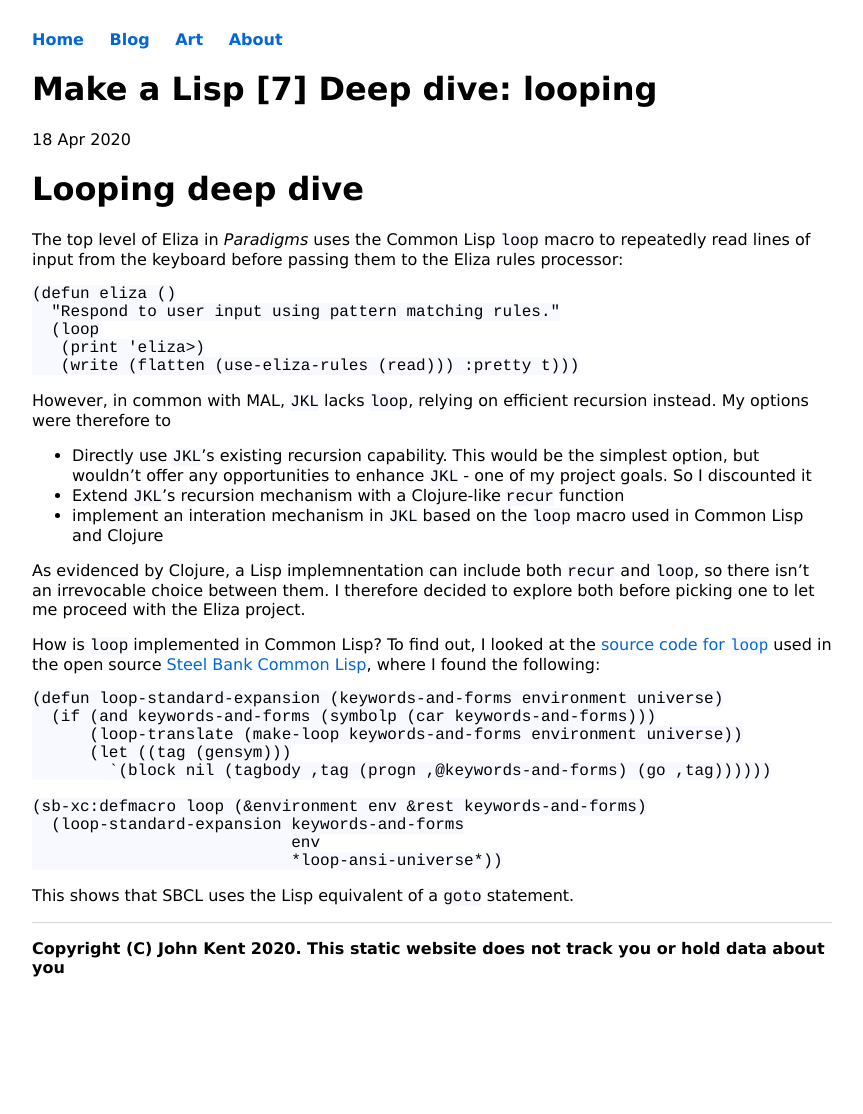
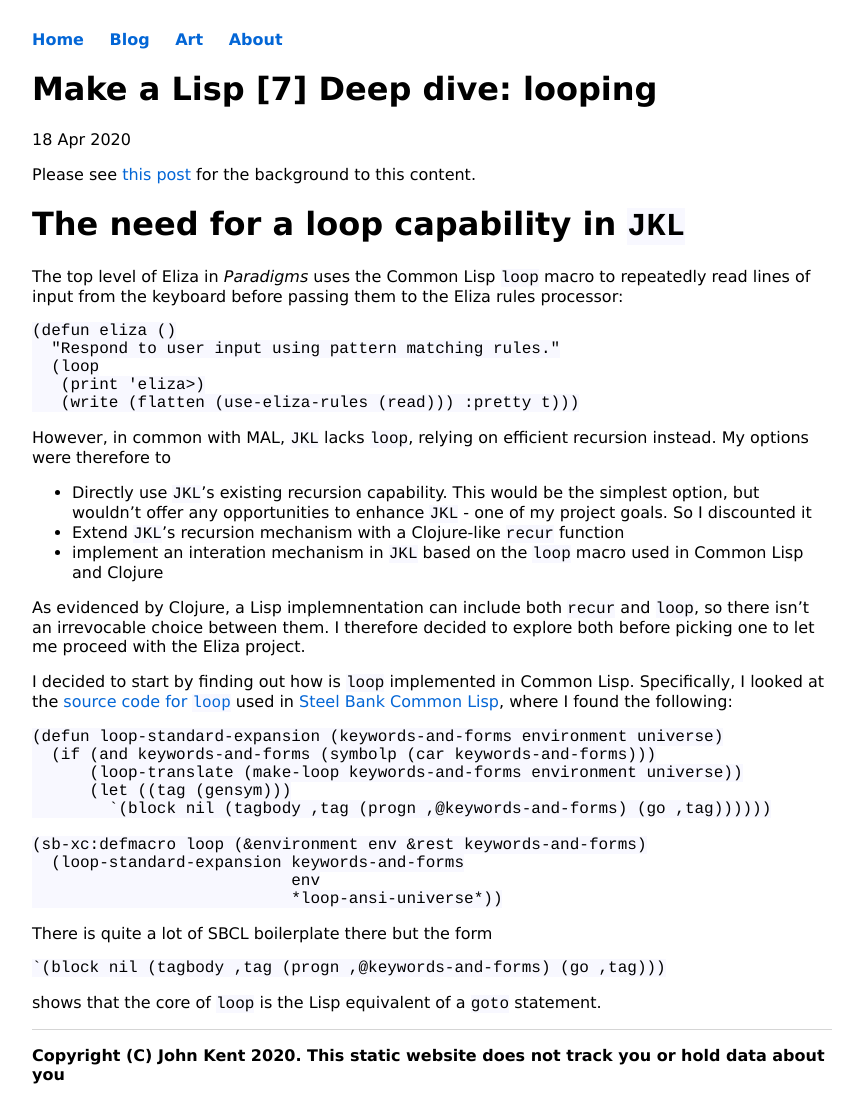
Before and after one commit to KineticLensman/KineticLensman.github.io, a Jekyll site: the page built from _posts/2020-04-18-looping-deep-dive.md, in a window 1280 px wide. Shown: the whole page, without its empty margins (208-1071 px from the left). Built offline with Jekyll 4.4.1, drawn with Linux system fonts in a browser that asks for light colours; before the commit the page ends 1007 px from its top, so only the background shows below that.

Commit message:
added ref to background, more content

````diff
--- a/_posts/2020-04-18-looping-deep-dive.md
+++ b/_posts/2020-04-18-looping-deep-dive.md
@@ -4,7 +4,9 @@ title: "Make a Lisp [7] Deep dive: looping"
 date: 2020-04-18
 ---
 
-# Looping deep dive
+Please see [this post](https://www.non-kinetic-effects.co.uk/blog/2020/04/14/AI-Projects-Eliza) for the background to this content.
+
+# The need for a loop capability in `JKL`
 
 The top level of Eliza in *Paradigms* uses the Common Lisp `loop` macro to repeatedly read lines of input from the keyboard before passing them to the Eliza rules processor:
 ```
@@ -21,7 +23,7 @@ However, in common with MAL, `JKL` lacks `loop`, relying on efficient recursion
 
 As evidenced by Clojure, a Lisp implemnentation can include both `recur` and `loop`, so there isn't an irrevocable choice between them. I therefore decided to explore both before picking one to let me proceed with the Eliza project.
 
-How is `loop` implemented in Common Lisp? To find out, I looked at the [source code for `loop`](https://github.com/sbcl/sbcl/blob/master/src/code/loop.lisp) used in the open source [Steel Bank Common Lisp](https://github.com/sbcl/sbcl), where I found the following:
+I decided to start by finding out how is `loop` implemented in Common Lisp. Specifically, I looked at the [source code for `loop`](https://github.com/sbcl/sbcl/blob/master/src/code/loop.lisp) used in [Steel Bank Common Lisp](https://github.com/sbcl/sbcl), where I found the following:
 
 ```
 (defun loop-standard-expansion (keywords-and-forms environment universe)
@@ -35,4 +37,8 @@ How is `loop` implemented in Common Lisp? To find out, I looked at the [source c
                            env
                            *loop-ansi-universe*))
 ```
-This shows that SBCL uses the Lisp equivalent of a `goto` statement.
+There is quite a lot of SBCL boilerplate there but the form
+```
+`(block nil (tagbody ,tag (progn ,@keywords-and-forms) (go ,tag)))
+```
+shows that the core of `loop` is the Lisp equivalent of a `goto` statement.
````
